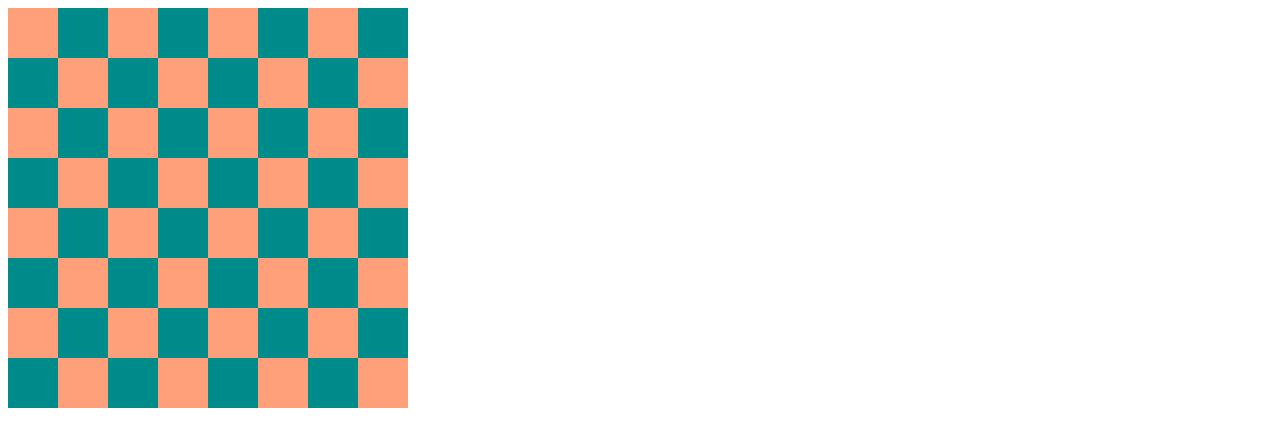
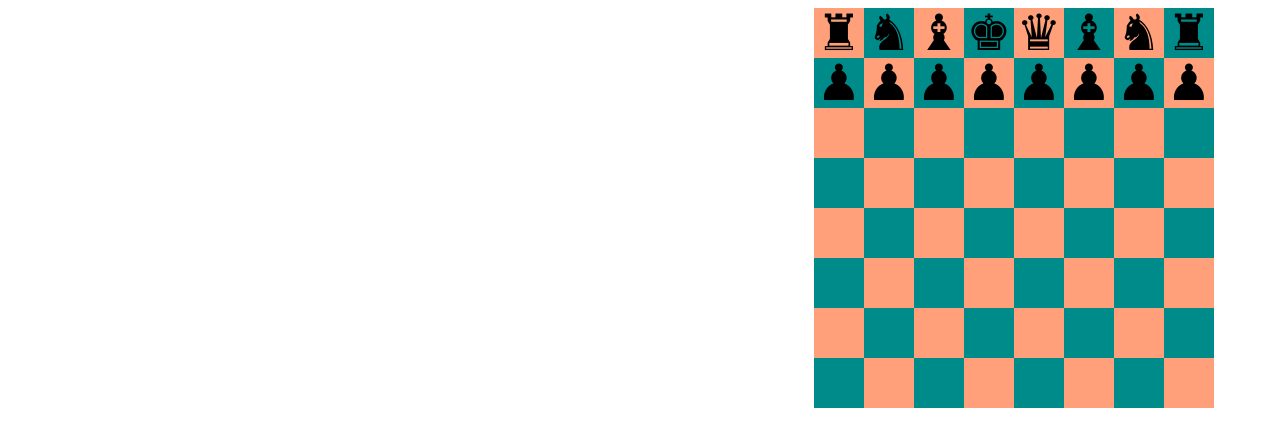
Before and after one commit to Dmitrii2111/Chess, a plain HTML site: page index.html in a window 1280 px wide. Drawn offline with Linux system fonts and the light colour scheme.

Commit message:
added black chess, problem with white.

```diff
--- a/ches.js
+++ b/ches.js
@@ -21,7 +21,7 @@ function addSquares (extraClass) {
     const ches = document.querySelector('#chess');
     const square = document.createElement('div');
     square.classList.add('square');
-    //square.innerHTML = figurs.black.knight;
+   // square.innerHTML = figurs.black.rook;
     if (extraClass) square.classList.add(extraClass);
 
     chess.append(square);
@@ -43,4 +43,87 @@ for (let i = 0; i < 64; i++) {
 
     addSquares(colorClass);
 }
-let a = new Object
+
+let listOfSquares = document.querySelectorAll('square');
+let squareArr = new Array;
+for (i = 0; i < 64; i++){
+    squareArr.push(listOfSquares[i]);
+}
+
+
+
+for (i = 0; i < 64; i++){
+    let squareInfo = new Object;
+    if ((i==0)||(i==7)) {
+        squareInfo.position =   i;
+        squareInfo.color = 'black';
+        squareInfo.type = 'rook';
+        squareArr[i] = squareInfo;
+    }
+    if ((i==1)||(i==6)){
+        squareInfo.position =   i;
+        squareInfo.color = 'black';
+        squareInfo.type = 'knight';
+        squareArr[i] = squareInfo;
+    }
+    if ((i==2)||(i==5)){
+        squareInfo.position =   i;
+        squareInfo.color = 'black';
+        squareInfo.type = 'bishop';
+        squareArr[i] = squareInfo;
+    }
+    if (i==3){
+        squareInfo.position =   i;
+        squareInfo.color = 'black';
+        squareInfo.type = 'king';
+        squareArr[i] = squareInfo;
+    }
+    if (i==4){
+        squareInfo.position =   i;
+        squareInfo.color = 'black';
+        squareInfo.type = 'queen';
+        squareArr[i] = squareInfo;
+    }
+    if ((i>7) && (i<16)){
+        squareInfo.position =   i;
+        squareInfo.color = 'black';
+        squareInfo.type = 'pawn';
+        squareArr[i] = squareInfo;
+    }
+    if ((i>55) && (i<64)){
+        squareInfo.position =   i;
+        squareInfo.color = 'white';
+        squareInfo.type = 'pawn';
+        squareArr[i] = squareInfo;
+    }
+}
+
+
+console.log(squareArr);
+
+for(let i = 0; i<64; i++){
+    let square = document.querySelectorAll('.square');
+    if(squareArr[i].type === 'pawn'){
+        if(squareArr[i].color === 'black'){
+            square[i].innerHTML = figurs.black.pawn;
+        }
+        if(squareArr[i].color === 'white'){
+            square[i].innerHTML = figurs.white.pawn;
+        }
+    }
+    if(squareArr[i].type === 'rook'){
+        square[i].innerHTML = figurs.black.rook;
+    }
+    if(squareArr[i].type === 'queen'){
+        square[i].innerHTML = figurs.black.queen;
+    }
+    if(squareArr[i].type === 'king'){
+        square[i].innerHTML = figurs.black.king;
+    }
+    if(squareArr[i].type === 'knight'){
+        square[i].innerHTML = figurs.black.knight;
+    }
+    if(squareArr[i].type === 'bishop'){
+        square[i].innerHTML = figurs.black.bishop;
+    }
+}
--- a/index.html
+++ b/index.html
@@ -9,8 +9,8 @@
 <body>
     <header></header>
     <main id="main">
+        <div id="gallery"></div>
         <div id="chess"></div>
-        <div id="gallery"></div>
     </main>
     <footer></footer>
 
--- a/style.css
+++ b/style.css
@@ -1,7 +1,7 @@
 #main {
     display: flex;
     flex-direction: row;
-    justify-content: space-between;
+    justify-content: space-around;
   }
 
   #chess {
@@ -27,6 +27,10 @@
   .square {
     width: 50px;
     height: 50px;
+    align-items: center;
+    display: flex;
+    justify-content: center;
+    font-size: 50px;
   }
 
   .square.light {
```
